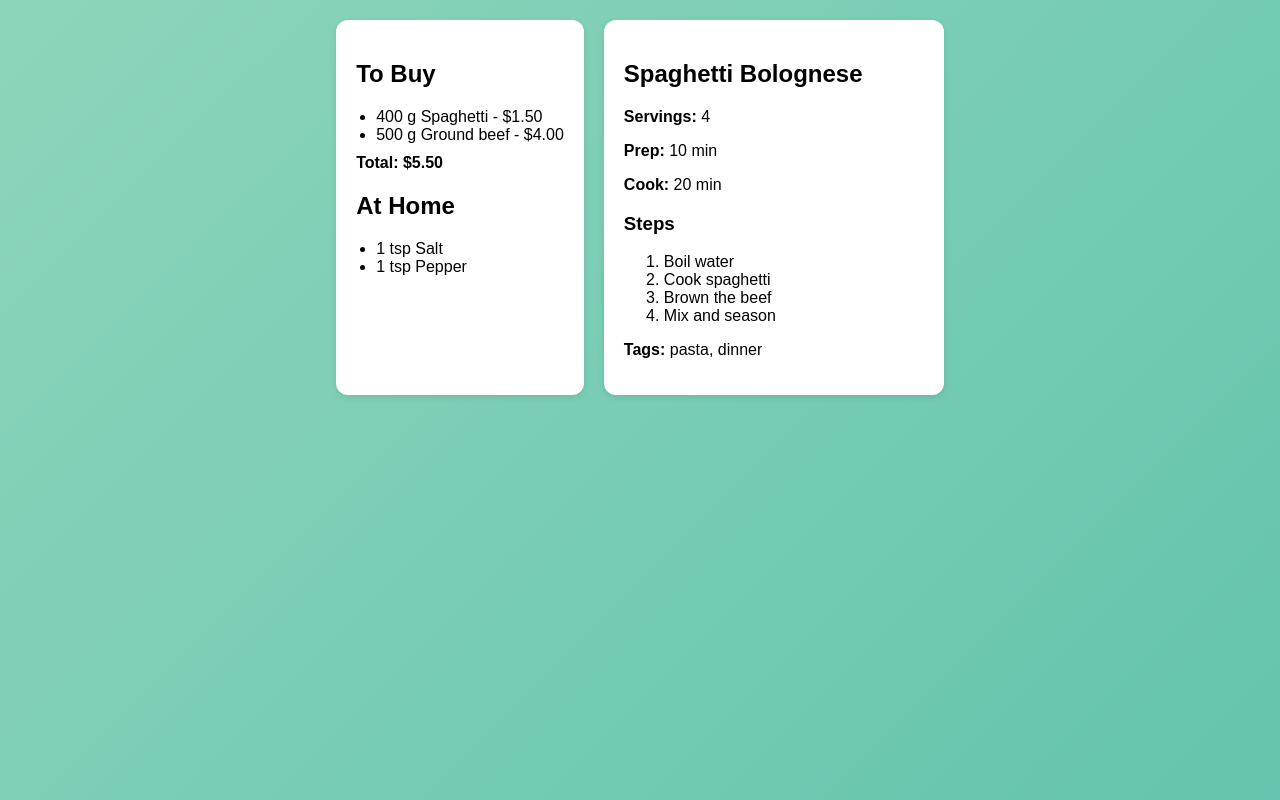
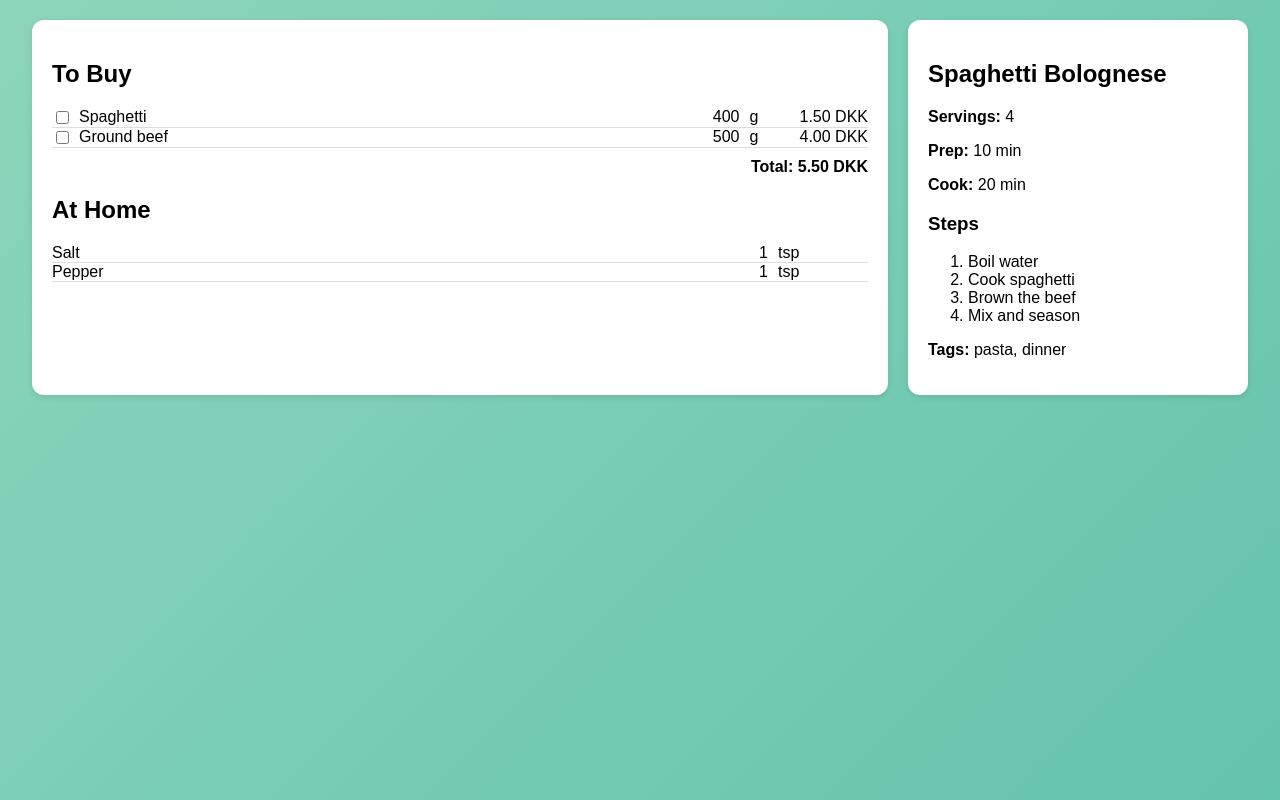
Before and after one commit to SnackyG/LlmFrontendProject, a website: page recipe/recipe.html in a window 1280 px wide. Drawn offline with Linux system fonts and the light colour scheme.

Commit message:
init commit

```diff
--- a/recipe/recipe.css
+++ b/recipe/recipe.css
@@ -2,6 +2,7 @@
     display: flex;
     padding: 20px;
     gap: 20px;
+    width: 95%;
 }
 
 .ingredients {
@@ -10,6 +11,39 @@
     padding: 20px;
     border-radius: 12px;
     box-shadow: 0 2px 6px rgba(0,0,0,0.1);
+}
+
+.ingredient-item {
+    display: flex;
+    align-items: center;
+    justify-content: space-between;
+    border-bottom: 1px solid #ddd;
+}
+
+.ingredient-check {
+    margin-right: 10px;
+}
+
+.ingredient-name {
+    flex: 1;
+}
+
+.ingredient-info {
+    display: flex;
+    gap: 10px;
+    min-width: 150px;
+    justify-content: flex-end;
+}
+
+.ingredient-amount,
+.ingredient-unit,
+.ingredient-price {
+    min-width: 40px;
+    text-align: right;
+}
+
+.ingredient-unit{
+    text-align: left;
 }
 
 .recipe-box {
@@ -21,11 +55,12 @@
 }
 
 ul {
-    padding-left: 20px;
+    padding-left: 0;
     margin-bottom: 10px;
 }
 
 .total {
     font-weight: bold;
     margin-top: 10px;
+    text-align: right;
 }
--- a/recipe/recipe.html
+++ b/recipe/recipe.html
@@ -11,7 +11,7 @@
     <div class="ingredients">
         <h2>To Buy</h2>
         <ul id="to-buy"></ul>
-        <p class="total">Total: $<span id="total-price">0.00</span></p>
+        <p class="total">Total: <span id="total-price">0.00</span> DKK</p>
 
         <h2>At Home</h2>
         <ul id="at-home"></ul>
--- a/recipe/recipe.js
+++ b/recipe/recipe.js
@@ -2,12 +2,12 @@ const recipe = {
     title: "Spaghetti Bolognese",
     servings: 4,
     ingredients_to_buy: [
-        { name: "Spaghetti", amount: 400, unit: "g", price: 1.5 },
-        { name: "Ground beef", amount: 500, unit: "g", price: 4.0 }
+        {name: "Spaghetti", amount: 400, unit: "g", price: 1.5},
+        {name: "Ground beef", amount: 500, unit: "g", price: 4.0}
     ],
     ingredients_at_home: [
-        { name: "Salt", amount: 1, unit: "tsp", price: 0 },
-        { name: "Pepper", amount: 1, unit: "tsp", price: 0 }
+        {name: "Salt", amount: 1, unit: "tsp", price: 0},
+        {name: "Pepper", amount: 1, unit: "tsp", price: 0}
     ],
     steps: [
         "Boil water",
@@ -20,12 +20,31 @@ const recipe = {
     tags: ["pasta", "dinner"]
 };
 
-function renderIngredients(list, elementId) {
+function renderIngredients(list, elementId, showCheckmarks = false) {
     const ul = document.getElementById(elementId);
-    ul.innerHTML = list.map(i =>
-        `<li>${i.amount} ${i.unit} ${i.name}${i.price ? ` - $${i.price.toFixed(2)}` : ''}</li>`
-    ).join("");
+    ul.innerHTML = list.map(i => `
+    <li class="ingredient-item">
+      ${showCheckmarks ? `<input type="checkbox" class="ingredient-check" />` : ''}
+      <div class="ingredient-name">${i.name}</div>
+      <div class="ingredient-info">
+        <div class="ingredient-amount">${i.amount}</div>
+        <div class="ingredient-unit">${i.unit}</div>
+        <div class="ingredient-price">${i.price ? `${i.price.toFixed(2)} DKK` : ''}</div>
+      </div>
+    </li>
+  `).join("");
+
+    if (showCheckmarks) {
+        ul.addEventListener("change", () => {
+            const checked = Array.from(ul.querySelectorAll(".ingredient-check"))
+                .filter(cb => cb.checked)
+                .map(cb => cb.parentElement.querySelector(".ingredient-name").textContent);
+            const totalPriceList = list.filter(i => !checked.includes(i.name));
+            document.getElementById("total-price").textContent = calcTotal(totalPriceList);
+        });
+    }
 }
+
 
 function calcTotal(ingredients) {
     return ingredients.reduce((sum, i) => sum + (i.price || 0), 0).toFixed(2);
@@ -44,7 +63,7 @@ function renderRecipeBox(recipe) {
   `;
 }
 
-renderIngredients(recipe.ingredients_to_buy, "to-buy");
+renderIngredients(recipe.ingredients_to_buy, "to-buy", true);
 renderIngredients(recipe.ingredients_at_home, "at-home");
 document.getElementById("total-price").textContent = calcTotal(recipe.ingredients_to_buy);
 renderRecipeBox(recipe);
```
